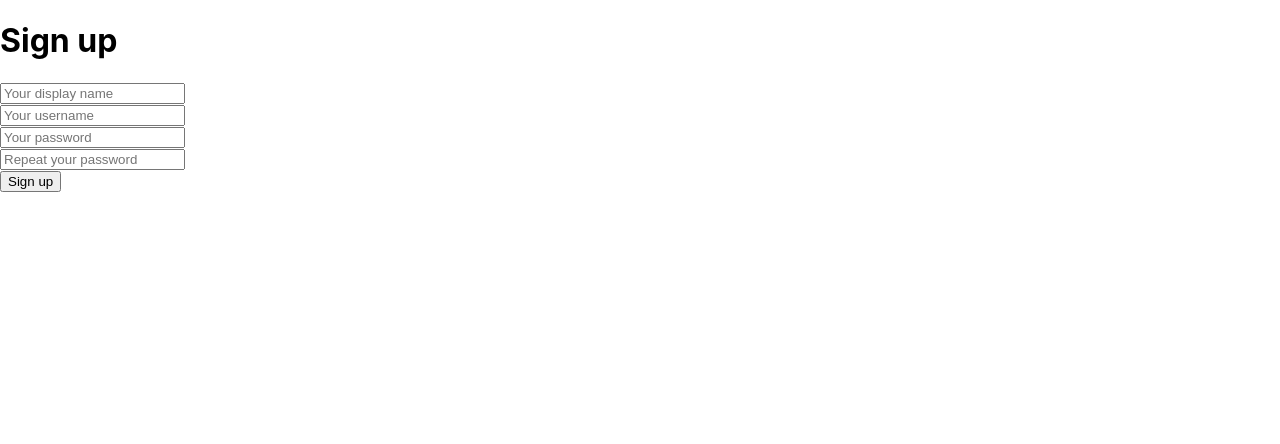
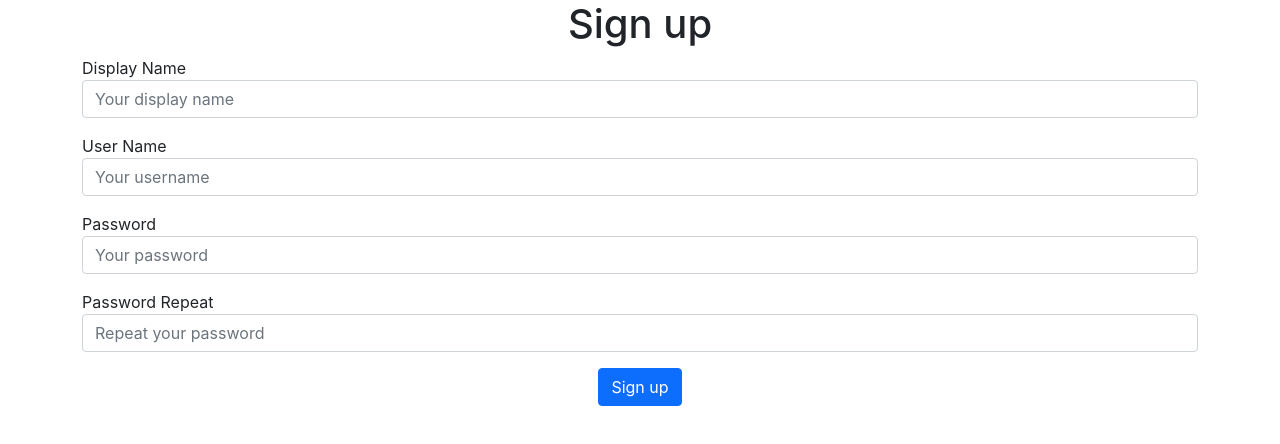
Before and after one commit to segomin/koxify, a React (Create React App) app in the folder frontend/: page / in a window 1280 px wide. Shown: the top 444 px of the page. Built offline with nearby package versions, Linux system fonts and the light colour scheme.

Commit message:
# frontend: trivial bootstrap

```diff
--- a/frontend/public/index.html
+++ b/frontend/public/index.html
@@ -1,14 +1,12 @@
 <!DOCTYPE html>
 <html lang="en">
+
 <head>
   <meta charset="utf-8" />
   <link rel="icon" href="%PUBLIC_URL%/favicon.ico" />
   <meta name="viewport" content="width=device-width, initial-scale=1" />
   <meta name="theme-color" content="#000000" />
-    <meta
-      name="description"
-      content="Web site created using create-react-app"
-    />
+  <meta name="description" content="Web site created using create-react-app" />
   <link rel="apple-touch-icon" href="%PUBLIC_URL%/logo192.png" />
   <!--
       manifest.json provides metadata used when your web app is installed on a
@@ -24,8 +22,12 @@
       work correctly both with client-side routing and a non-root public URL.
       Learn how to configure a non-root public URL by running `npm run build`.
     -->
+  <!-- CSS only -->
+  <link rel="stylesheet" href="https://cdn.jsdelivr.net/npm/bootstrap@5.0.2/dist/css/bootstrap.min.css"
+    integrity="sha384-EVSTQN3/azprG1Anm3QDgpJLIm9Nao0Yz1ztcQTwFspd3yD65VohhpuuCOmLASjC" crossorigin="anonymous">
   <title>React App</title>
 </head>
+
 <body>
   <noscript>You need to enable JavaScript to run this app.</noscript>
   <div id="root"></div>
@@ -40,4 +42,5 @@
       To create a production bundle, use `npm run build` or `yarn build`.
     -->
 </body>
+
 </html>
--- a/frontend/src/pages/UserSignupPage.tsx
+++ b/frontend/src/pages/UserSignupPage.tsx
@@ -61,34 +61,49 @@
 
     render() {
         return (
-            <div>
-                <h1>Sign up</h1>
-                <div>
-                    <input placeholder="Your display name"
+            <div className="container">
+                <h1 className="text-center">Sign up</h1>
+                <div className="col-12 mb-3">
+                    <label>Display Name</label>
+                    <input
+                        className="form-control"
+                        placeholder="Your display name"
                         value={this.state.displayName}
                         onChange={this.onChangeDisplayName}
                     />
                 </div>
-                <div>
-                    <input placeholder="Your username"
+                <div className="col-12 mb-3">
+                    <label>User Name</label>
+                    <input
+                        className="form-control"
+                        placeholder="Your username"
                         value={this.state.username}
                         onChange={this.onChangeUsername}
                     />
                 </div>
-                <div>
-                    <input placeholder="Your password" type="password"
+                <div className="col-12 mb-3">
+                    <label>Password</label>
+                    <input
+                        className="form-control"
+                        placeholder="Your password" type="password"
                         value={this.state.password}
                         onChange={this.onChangePassword}
                     />
                 </div>
-                <div>
-                    <input placeholder="Repeat your password" type="password"
+                <div className="col-12 mb-3">
+                    <label>Password Repeat</label>
+                    <input
+                        className="form-control"
+                        placeholder="Repeat your password" type="password"
                         value={this.state.passwordRepeat}
                         onChange={this.onChangePasswordRepeat}
                     />
                 </div>
-                <div>
-                    <button onClick={this.onClickSignup}>Sign up</button>
+                <div className="text-center">
+                    <button
+                        className="btn btn-primary"
+                        onClick={this.onClickSignup}>Sign up
+                    </button>
                 </div>
             </div>
         )
```
Lines whose indentation alone changed are shown as unchanged.
